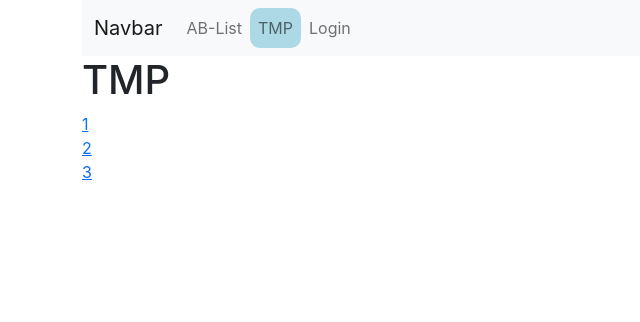
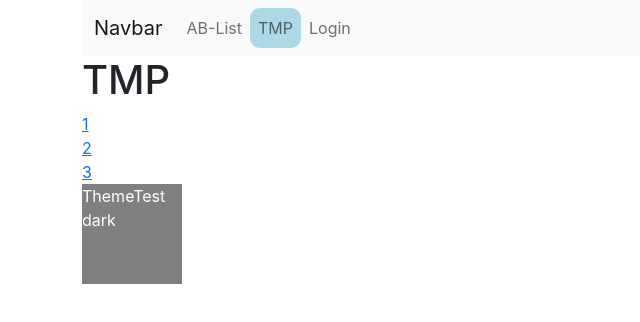
Before and after one commit to enchil/React-node1107, a React (Create React App) app: page /tmp in a window 1280 px wide. Shown: the top 322 px of the page, without its empty margins (0-640 px from the left). Built offline with nearby package versions, Linux system fonts and the light colour scheme.

Commit message:
useContext()

```diff
--- a/src/App.js
+++ b/src/App.js
@@ -4,6 +4,7 @@ import Navbar from './components/Navbar';
 import AbList from './pages/ab-list';
 import Tmp from './pages/Tmp';
 import Login from './pages/Login';
+import { ThemeContextProvider } from './contexts/ThemeContext';
 
 function App() {
 
@@ -11,6 +12,7 @@ function App() {
   return (
       <>
       <BrowserRouter>
+      <ThemeContextProvider>
       <Navbar />
         <Routes>
           <Route path="/" element={ <AbList /> }> </Route>
@@ -21,6 +23,7 @@ function App() {
 
           <Route path="/login" element={ <Login /> }> </Route>
         </Routes>
+        </ThemeContextProvider>
       </BrowserRouter>
       </>
   );
--- /dev/null
+++ b/src/components/ThemeTest.js
@@ -0,0 +1,18 @@
+import ThemeContext from "../contexts/ThemeContext"
+import { useContext } from 'react'
+
+export default function ThemeTest(params) {
+    const {name, backgroundColor, color} = useContext(ThemeContext)
+
+    const style = {
+        backgroundColor,
+        color,
+        width:'100px',
+        height:'100px',
+    }
+    return(
+        <div style={style}>
+            ThemeTest {name}
+        </div>
+    )
+}
--- a/src/contexts/ThemeContext.js
+++ b/src/contexts/ThemeContext.js
@@ -1,5 +1,4 @@
 import { createContext, useState } from "react";
-import { useState } from "react";
 //ThemeContext and ThemeContextProvider 可以合併為一個檔案
 
 export const themes = {
--- a/src/pages/Tmp.js
+++ b/src/pages/Tmp.js
@@ -1,5 +1,6 @@
 import React from 'react'
 import { useParams, Link } from 'react-router-dom'
+import ThemeTest from '../components/ThemeTest'
 
 
 export default function Tmp() {
@@ -18,6 +19,9 @@ export default function Tmp() {
     <div>
     <Link to="/tmp/3">3</Link>
     </div>
+    <div>
+      <ThemeTest />
+    </div>
     </div>
   )
 }
```
